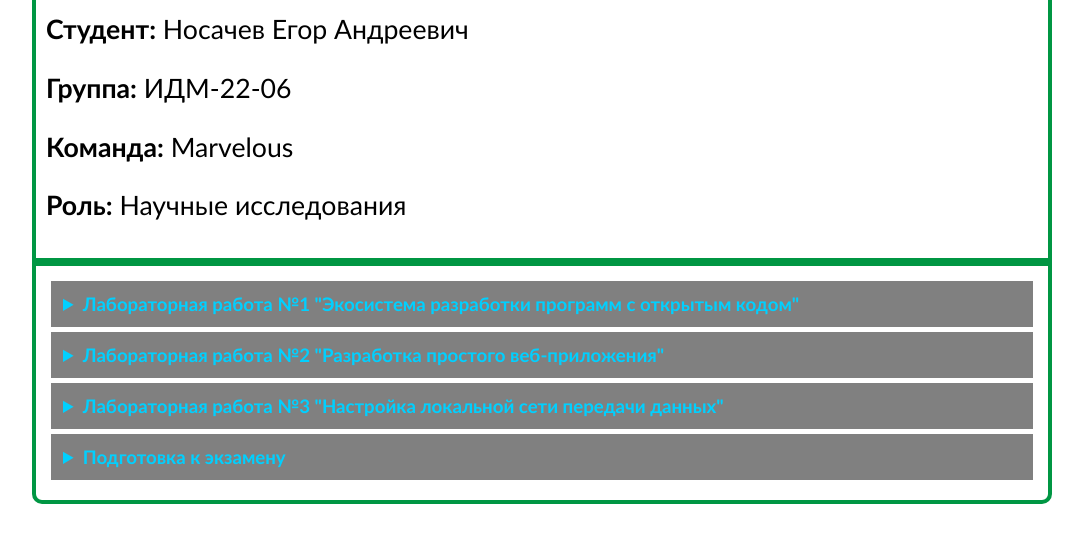
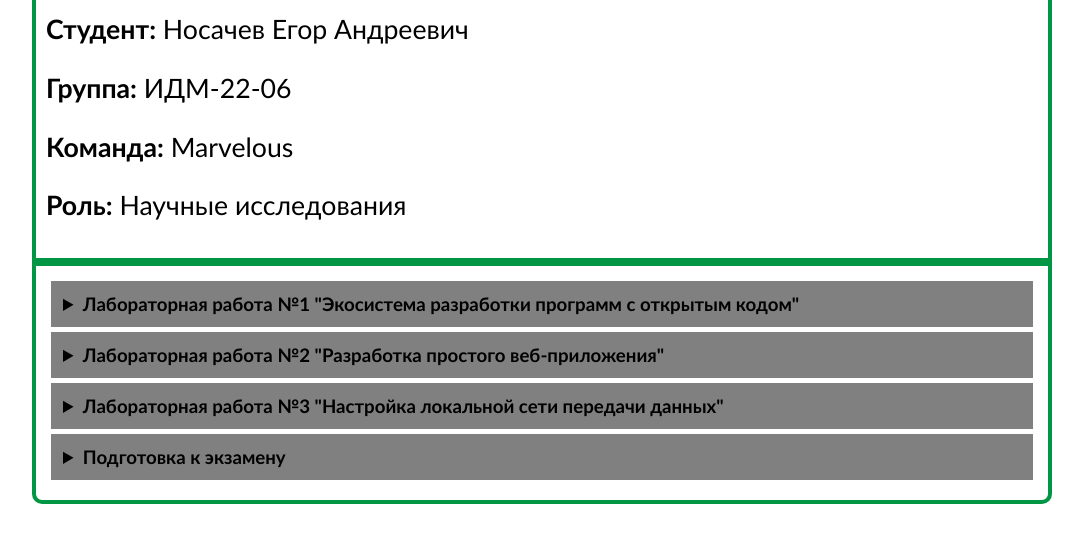
Before and after one commit to egichcool/egichcool.github.io, a plain HTML site: page index.html in a window 1280 px wide. Shown: the part 166-708 px from the top of the page, without its empty margins (98-1181 px from the left). Drawn offline with Linux system fonts and the light colour scheme.

Commit message:
Update style.css

```diff
--- a/css/style.css
+++ b/css/style.css
@@ -33,7 +33,6 @@ summary
     padding: 12px;
     margin-bottom: 5px;
     background-color: gray;
-    color: #00d0ff;
 }
 a {
     color: #00d0ff;
```
